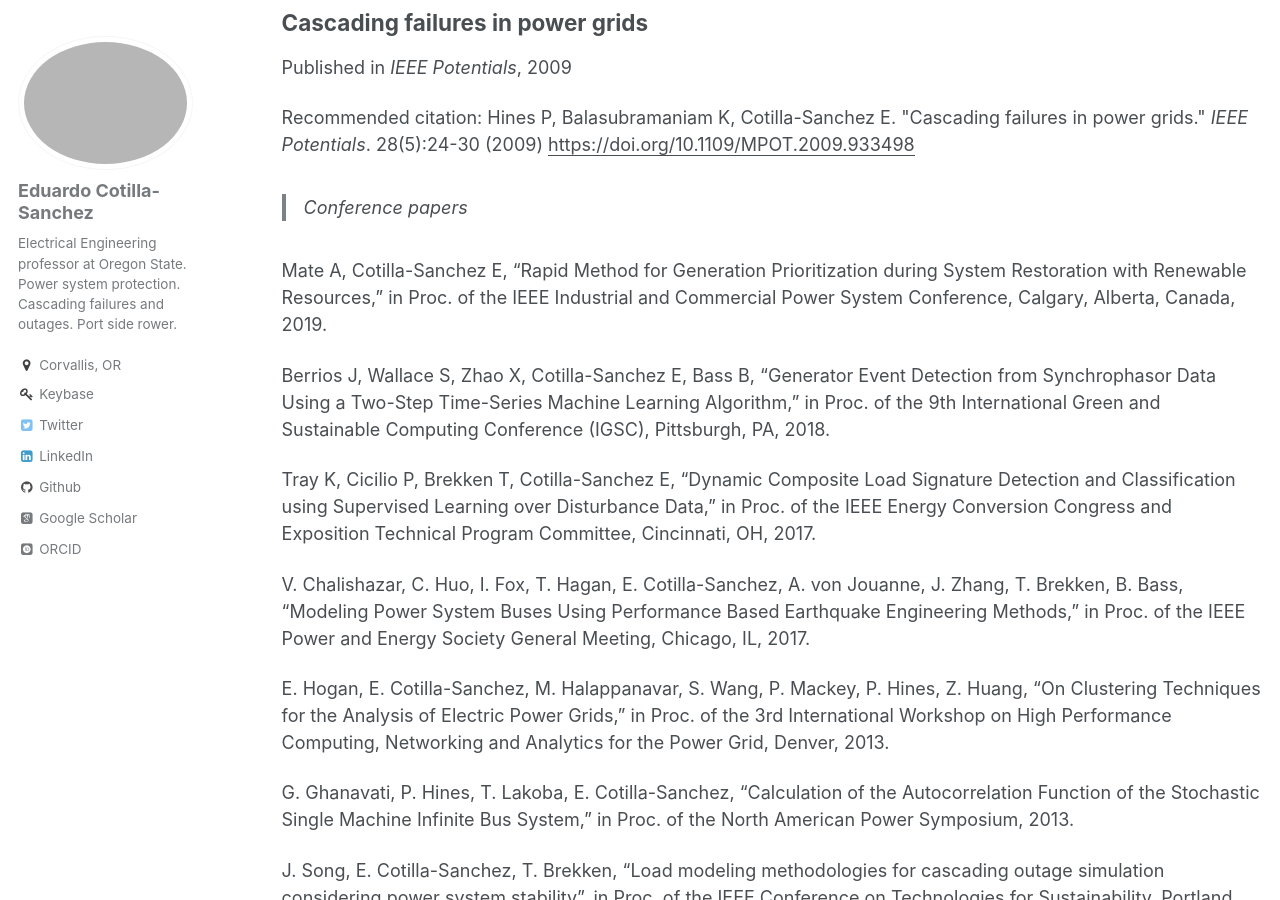
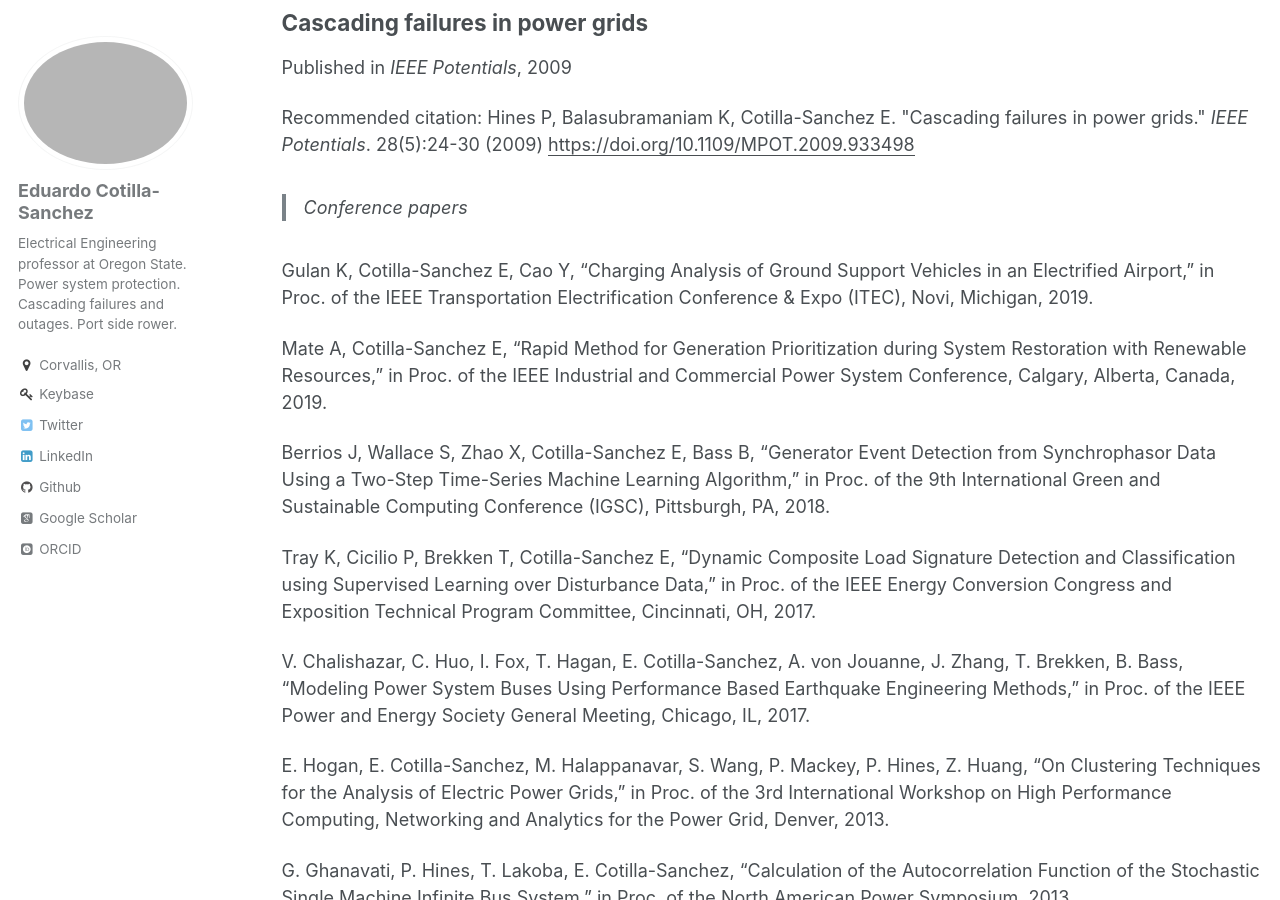
Before and after one commit to ecotillasanchez/ecotillasanchez.github.io, a Jekyll site: the page built from _pages/publications.md, in a window 1280 px wide and 900 px high, scrolled down 3674 px. Built offline with Jekyll 4.4.1, drawn with Linux system fonts in a browser that asks for light colours; some web fonts are replaced.

Commit message:
Added ITEC 2019 paper.

```diff
--- a/_pages/publications.md
+++ b/_pages/publications.md
@@ -14,6 +14,8 @@ author_profile: true
 {% endfor %}
 
 > Conference papers
+
+Gulan K, Cotilla-Sanchez E, Cao Y, "Charging Analysis of Ground Support Vehicles in an Electrified Airport," in Proc. of the IEEE Transportation Electrification Conference & Expo (ITEC), Novi, Michigan, 2019.
 
 Mate A, Cotilla-Sanchez E, "Rapid Method for Generation Prioritization during System Restoration with Renewable Resources," in Proc. of the IEEE Industrial and Commercial Power System Conference, Calgary, Alberta, Canada, 2019.
 
```
